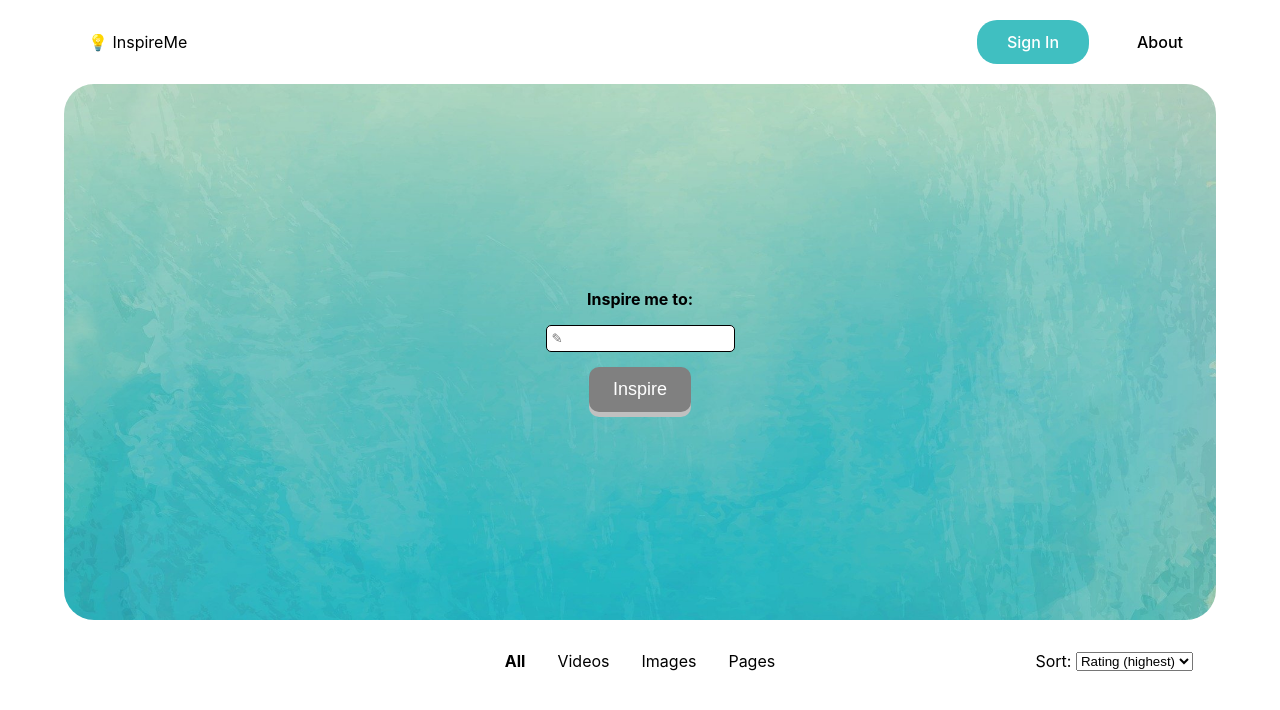
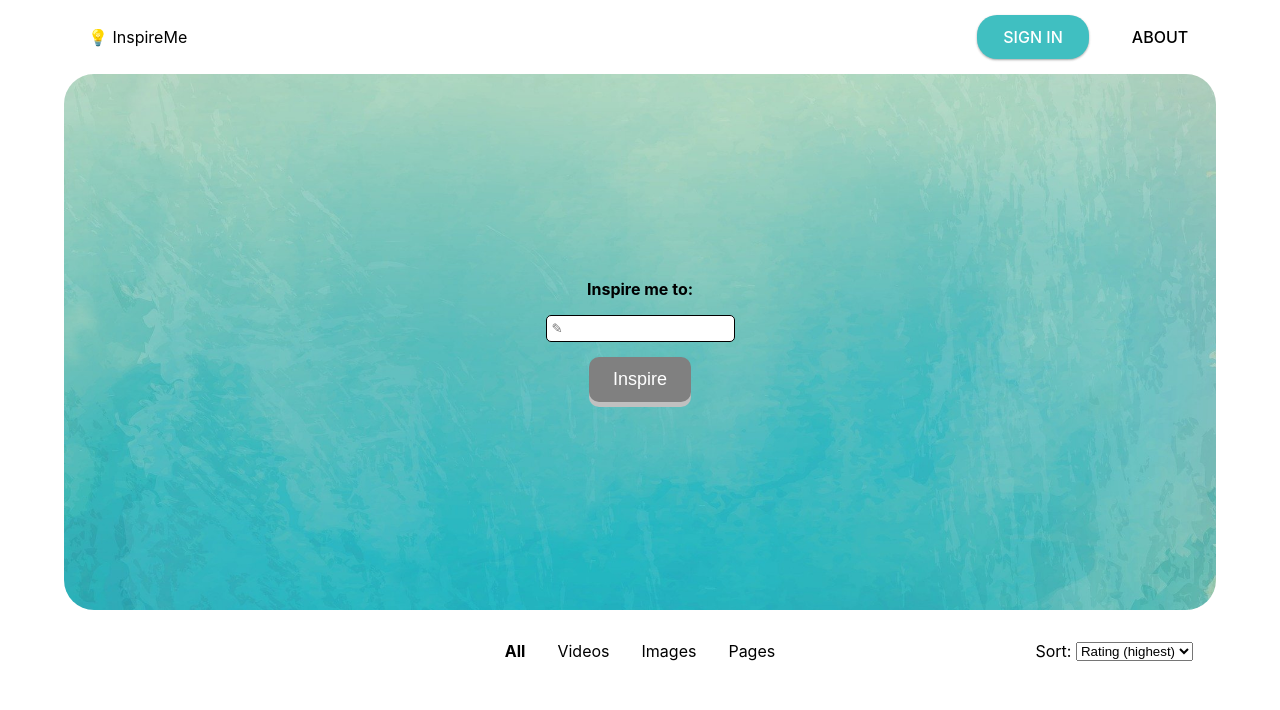
Before and after one commit to etriv/inspireme, a React (Create React App) app: page / in a window 1280 px wide. Shown: the top 710 px of the page. Built offline with nearby package versions, Linux system fonts and the light colour scheme.

Commit message:
Navigation is consistent through the whole app. Added MDC and styled-components to Navigation.

```diff
--- a/package.json
+++ b/package.json
@@ -10,7 +10,8 @@
     "react": "^16.12.0",
     "react-dom": "^16.12.0",
     "react-router-dom": "^5.1.2",
-    "react-scripts": "3.3.0"
+    "react-scripts": "3.3.0",
+    "styled-components": "^5.0.0"
   },
   "scripts": {
     "start": "react-scripts start",
--- a/src/App.js
+++ b/src/App.js
@@ -4,12 +4,13 @@ import { Switch, Route } from 'react-router-dom';
 import HomePage from './pages/homepage/homepage';
 import SignInPage from './pages/sign-in/sign-in-page';
 import AboutPage from './pages/about/about-page';
-
+import Navigation from './components/navigation/navigation';
 
 class App extends Component {
   render() {
     return (
       <div className="App">
+        <Navigation />
         <Switch>
           <Route exact path='/' component={HomePage} />
           <Route path='/sign-in' component={SignInPage} />
--- a/src/components/gallery-card/gallery-card.scss
+++ b/src/components/gallery-card/gallery-card.scss
@@ -1,7 +1,9 @@
 .card {
     /* Add shadows to create the "card" effect */
-    box-shadow: 0 5px 10px 0 rgba(0,0,0,0.4);
-    transition: 0.3s;
+    // box-shadow: 0 5px 10px 0 rgba(0,0,0,0.4);
+    // transition: 0.3s;
+    box-shadow: 0 1px 3px rgba(0,0,0,0.12), 0 1px 2px rgba(0,0,0,0.24);
+    transition: all 0.3s cubic-bezier(.25,.8,.25,1);
     border-radius: 5px;
     display: flex;
     flex-direction: column;
@@ -26,7 +28,7 @@
 
 /* On mouse-over, add a deeper shadow */
 .card:hover {
-    box-shadow: 0 15px 25px 0 rgba(0,0,0,0.4);
+    box-shadow: 0 14px 28px rgba(0,0,0,0.25), 0 10px 10px rgba(0,0,0,0.22);
 }
 
 /* Add some padding inside the card-desc */
--- a/src/components/navigation/navigation.jsx
+++ b/src/components/navigation/navigation.jsx
@@ -1,36 +1,58 @@
 import React from 'react';
 import './navigation.scss';
+import styled from 'styled-components';
 import { Link } from 'react-router-dom';
 import { main_colors4 as main_colors } from '../../modules/main-colors';
 
-const Navigation = () => {
-    const btn_colors = {
-        backgroundColor: main_colors.c4,
-        color: 'white'
+const MarkedLink = styled(Link)`
+    text-decoration: none;
+    color: white;
+    text-align: center;
+    padding: 12px 24px;
+    margin-left: 15px;
+    text-decoration: none;
+    width: 7rem;
+    white-space: nowrap;
+    background-color: ${main_colors.c4};
+    border-radius: 20px;
+    border: 0px solid black;
+    box-shadow: 0 1px 3px rgba(0,0,0,0.12), 0 1px 2px rgba(0,0,0,0.24);
+    transition: opacity 0.2s;
+	:hover {
+        opacity: 0.9;
+		cursor: pointer;
     }
+    :active {
+        opacity: 0.7;
+        transition: opacity 0s;
+      }
+`;
+
+class Navigation extends React.Component {
+    render() {
         return (
             <div className="header">
-            <div className="logo">
-                <Link to='/'>
+                    <Link to='/' className="logo">
                         <span role="img" aria-label="bulb">💡&nbsp;</span>
                         InspireMe
                     </Link>
-            </div>
                 <nav className="menu">
-                <Link to='/sign-in'
-                    className="menu-item marked"
-                    style={btn_colors}>
-                    Sign In
-                </Link>
+                    <MarkedLink to='/sign-in'
+                        className="">
+                        SIGN IN
+                    </MarkedLink>
                     <Link to='/about'
                         className="menu-item"
                         style={{}}>
-                    About
+                        ABOUT
                     </Link>
                     <span className="menu-item icon" href="">☰</span>
                 </nav>
             </div>
         );
     }
+}
 
 export default Navigation;
+
+// TODO-end: Make a nav-button component
--- a/src/components/navigation/navigation.scss
+++ b/src/components/navigation/navigation.scss
@@ -2,8 +2,8 @@
   width: 100%;
   display: flex;
   justify-content: space-between;
-  margin-bottom: 20px;
-  margin-top: 20px;
+  margin-bottom: 15px;
+  margin-top: 15px;
 
   .logo {
     border: 0px solid red;
@@ -13,11 +13,9 @@
     display: flex;
     align-items: center;
     flex: 1 1 25%;
-  }
-
-  a {
     text-decoration: none;
     color: black;
+    text-decoration: none;
   }
 
   .menu {
@@ -28,10 +26,10 @@
     justify-content: flex-end;
     flex: 3 1 75%;
     overflow: visible;
+    font-weight: 500;
 
     .menu-item {
       color: black;
-      font-weight: 500;
       text-align: center;
       padding: 12px 24px;
       margin-left: 15px;
@@ -45,7 +43,7 @@
     }
 
     .menu-item:hover {
-      color: gray;
+      opacity: 0.9;
     }
 
     .menu-item.marked {
@@ -61,3 +59,31 @@
     }
   }
 }
+
+/* Ripple effect */
+.ripple {
+  background-position: center;
+  transition: background 0.8s;
+}
+.ripple:hover {
+  background: #47a7f5 radial-gradient(circle, transparent 1%, #47a7f5 1%) center/15000%;
+}
+.ripple:active {
+  background-color: #6eb9f7;
+  background-size: 100%;
+  transition: background 0s;
+}
+
+/* Button style for ripple example */
+.buttonx {
+  border: none;
+  border-radius: 2px;
+  padding: 12px 18px;
+  font-size: 16px;
+  text-transform: uppercase;
+  cursor: pointer;
+  color: white;
+  background-color: #2196f3;
+  box-shadow: 0 0 4px #999;
+  outline: none;
+}
--- a/src/modules/main-colors.jsx
+++ b/src/modules/main-colors.jsx
@@ -1,5 +1,6 @@
 // A modile to keep the main colors of the app
 
+// https://colorhunt.co/palette/165669
 const main_colors1 = {
     c1: '#d3f4ff',
     c2: '#b2dffb',
@@ -7,6 +8,7 @@ const main_colors1 = {
     c4: '#ffc55c'
 };
 
+// https://colorhunt.co/palette/163589
 const main_colors2 = {
     c1: '#36b5b0',
     c2: '#9dd8c8',
@@ -14,18 +16,21 @@ const main_colors2 = {
     c4: '#fcf5b0'
 };
 
+// https://colorhunt.co/palette/126547
 const main_colors3 = {
-    c1: '#00a8b5',
+    c1: '#00a8b5',  // aqua
     c2: '#774898',
     c3: '#e62a76',
     c4: '#fbb901'
 };
 
+// https://colorhunt.co/palette/168306
 const main_colors4 = {
     c1: '#f0134d',
     c2: '#ff6f5e',
     c3: '#f5f0e3',
-    c4: '#40bfc1'
+    c4: '#40bfc1',   // aqua
+    c4_lighter: '#51c4c8'
 };
 
 export {main_colors1, main_colors2, main_colors3, main_colors4};
--- a/src/pages/about/about-page.jsx
+++ b/src/pages/about/about-page.jsx
@@ -1,11 +1,9 @@
 import React from 'react';
 import './about-page.scss';
-import Navigation from '../../components/navigation/navigation';
 
 const AboutPage = () => {
     return (
         <div className="about-page">
-            <Navigation />
             <h3>ABOUT PAGE</h3>
         </div>
     );
--- a/src/pages/homepage/homepage.jsx
+++ b/src/pages/homepage/homepage.jsx
@@ -1,7 +1,6 @@
 import React from 'react';
 import './homepage.scss';
 import * as dbFuncs from '../../modules/db-manager';
-import Navigation from '../../components/navigation/navigation';
 import SearchArea from '../../components/search-area/search-area';
 import Gallery from '../../components/gallery/gallery';
 
@@ -50,7 +49,6 @@ class HomePage extends React.Component {
         console.log('Homepage inspirations: ', this.state.inspirations);
         return (
             <div className="home-page">
-                <Navigation />
                 <SearchArea
                     onSearchBoxChange={this.handleSearchBoxChange}
                     inspireOnClick={this.handleSearchSubmit} />
--- a/src/pages/sign-in/sign-in-page.jsx
+++ b/src/pages/sign-in/sign-in-page.jsx
@@ -1,11 +1,9 @@
 import React from 'react';
 import './sign-in-page.scss';
-import Navigation from '../../components/navigation/navigation';
 
 const SignInPage = () => {
     return (
         <div className="sign-in-page">
-            <Navigation />
             <h3>SIGN-IN PAGE</h3>
         </div>
     );
```
Also changed, not shown: 1 other file (tests, documents, lock files or other folders). Lines whose indentation alone changed are shown as unchanged.
